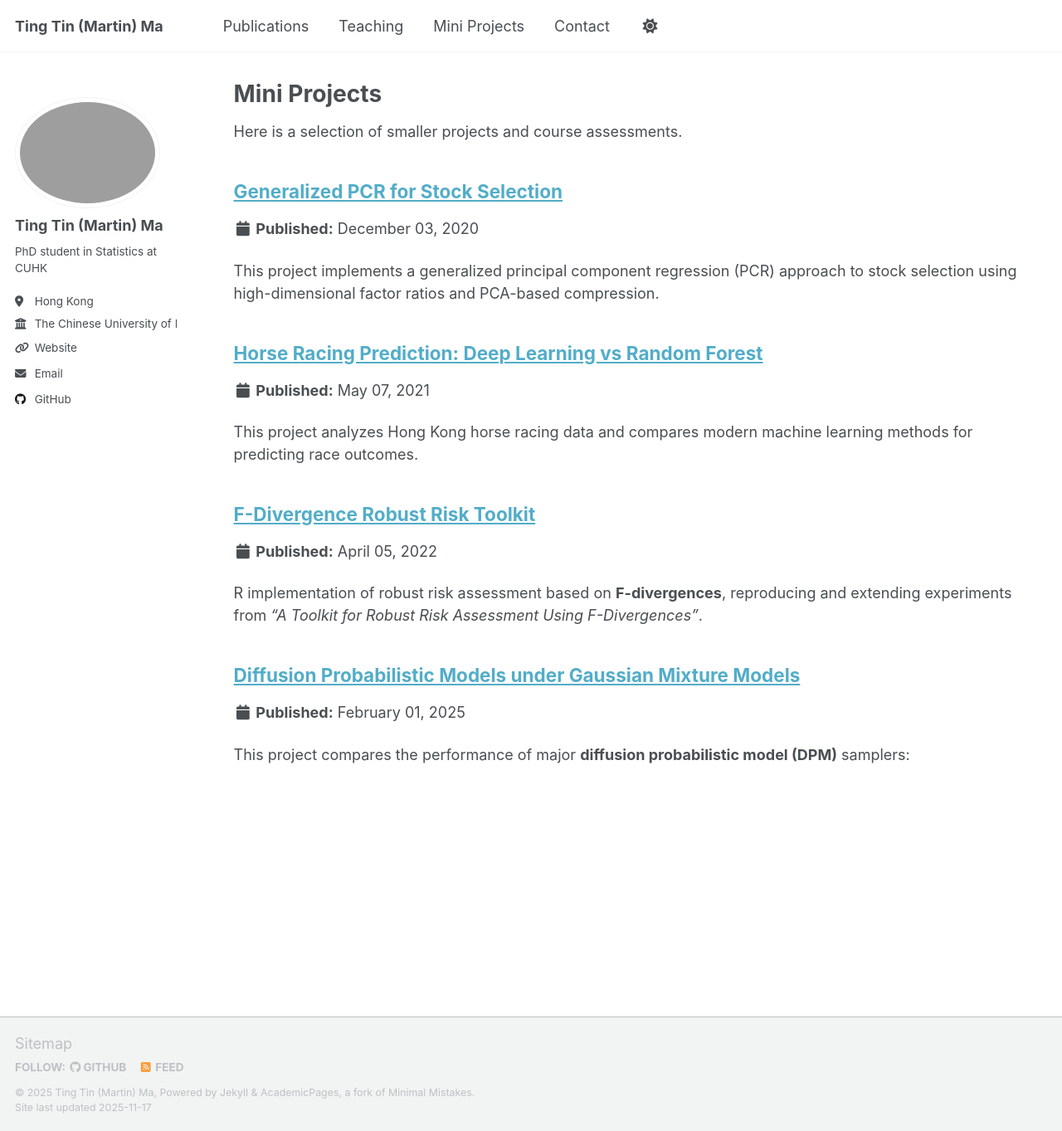
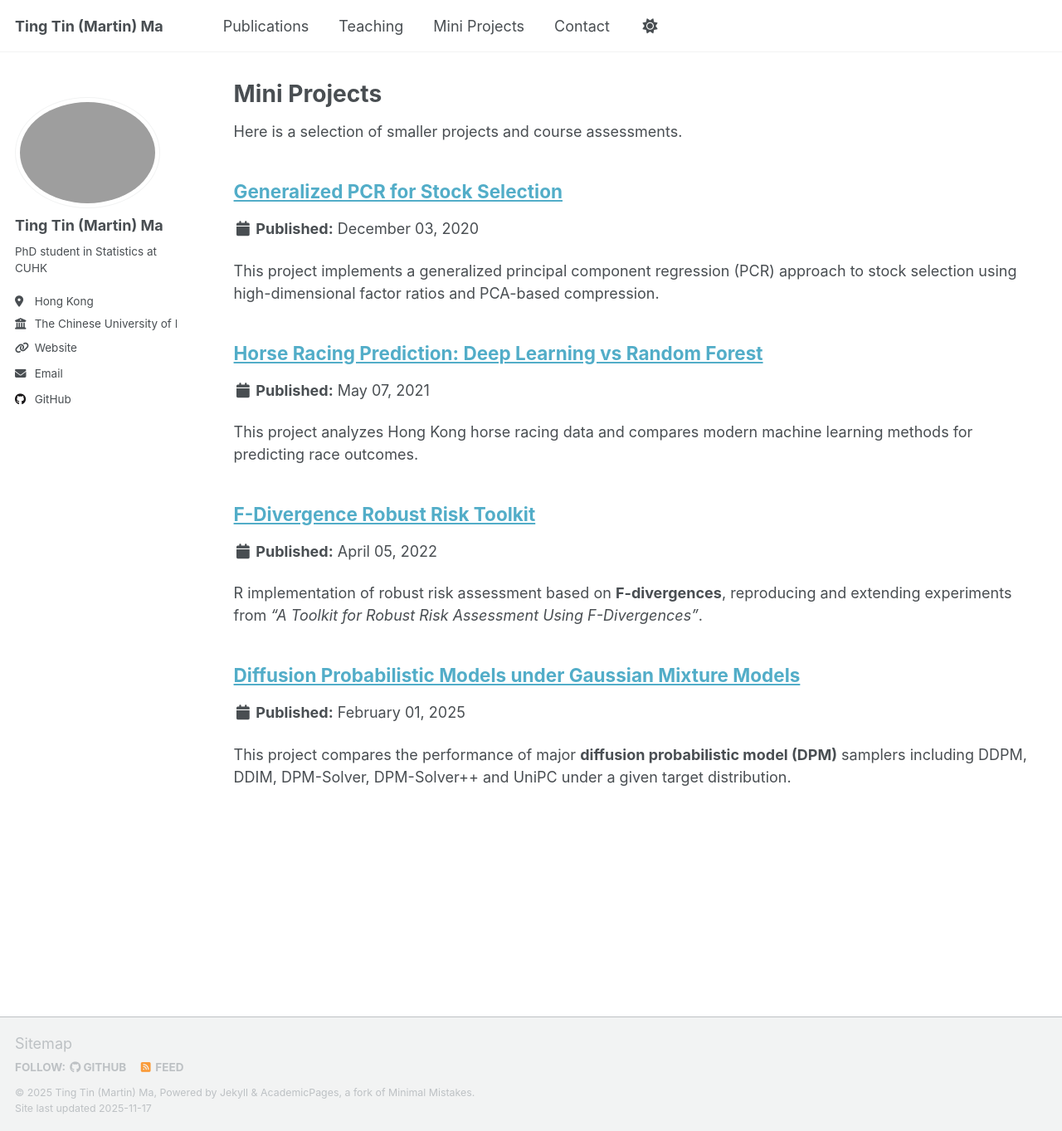
Before and after one commit to martinmtt0902/martinmtt0902.github.io, a Jekyll site: the page built from _pages/mini-projects.md, in a window 1280 px wide and 1363 px high. Shown: the whole window at 83% size. Built offline with Jekyll 4.4.1, drawn with Linux system fonts in a browser that asks for light colours; a script that is not in the unit is left out.

Commit message:
Update diffusion-models.md

```diff
--- a/_mini_projects/diffusion-models.md
+++ b/_mini_projects/diffusion-models.md
@@ -6,15 +6,7 @@ venue: "STAT6050 – Advanced Statistical Learning"
 github: "https://github.com/martinmtt0902/Diffusion-Models"
 ---
 
-This project compares the performance of major **diffusion probabilistic model (DPM)** samplers:
-
-- DDPM
-- DDIM
-- DPM-Solver
-- DPM-Solver++
-- UniPC
-
-under a **Gaussian Mixture Model (GMM)** target distribution.
+This project compares the performance of major **diffusion probabilistic model (DPM)** samplers including DDPM, DDIM, DPM-Solver, DPM-Solver++ and UniPC under a given target distribution.
 
 ### Highlights
 - Derived the exact **score function** for VP diffusion of a GMM
```
